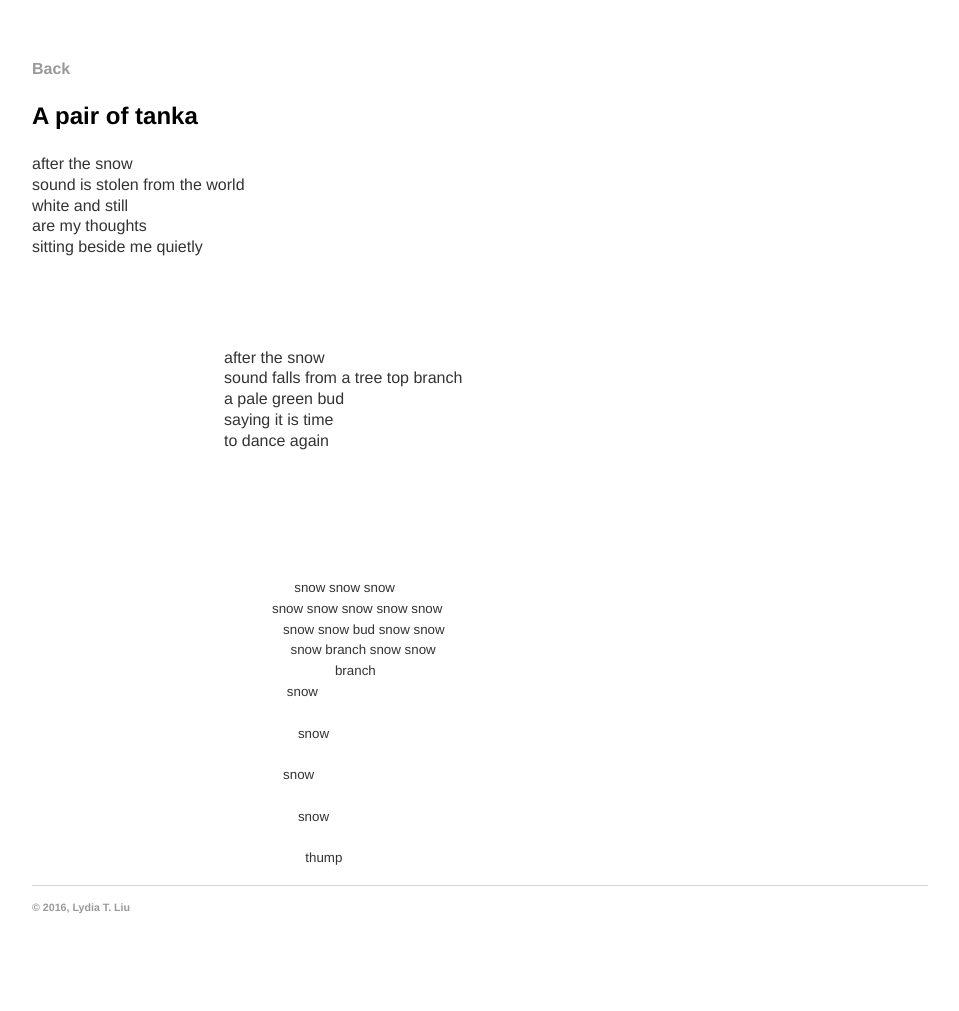
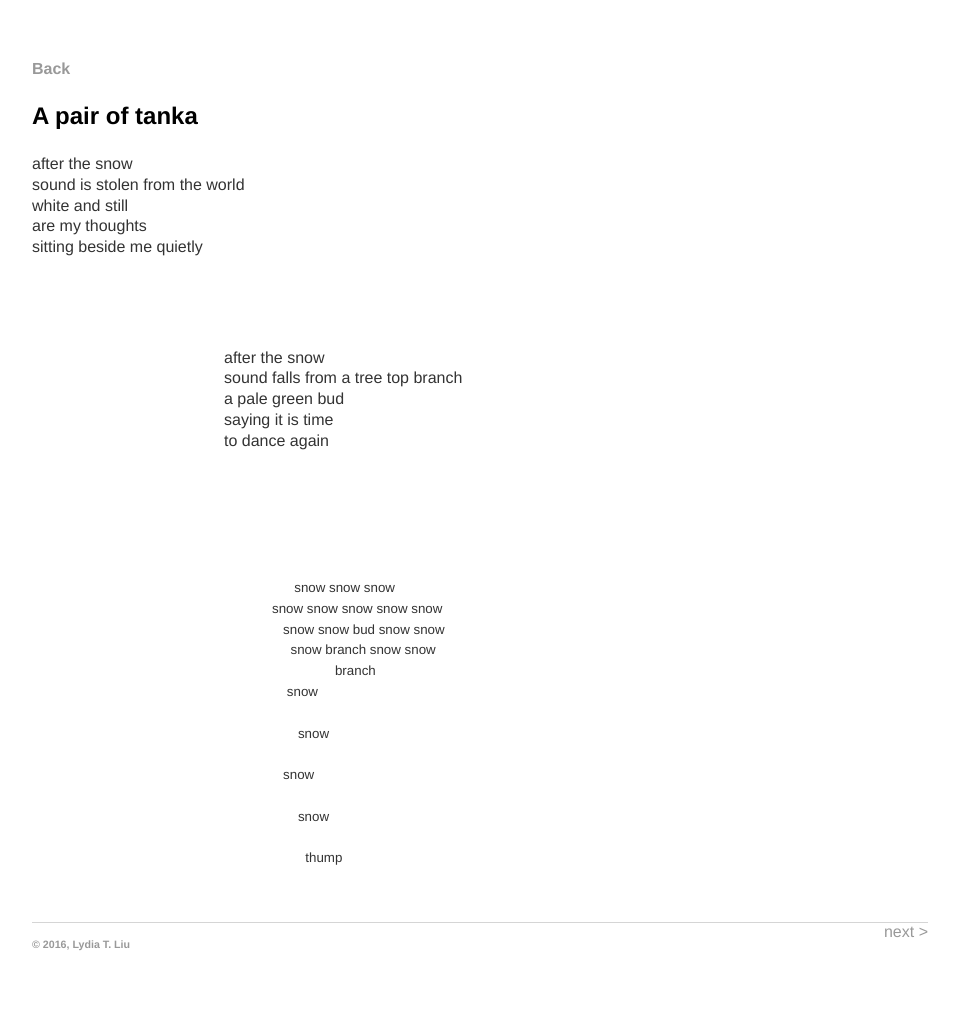
Before and after one commit to serenalwang/serenalwang.github.io, a Jekyll site: the page built from poems/tanka.md, in a window 1280 px wide. Shown: the whole page, without its empty margins (160-1119 px from the left). Built offline with Jekyll 4.4.1, drawn with Linux system fonts in a browser that asks for light colours; before the commit the page ends 974 px from its top, so only the background shows below that.

Commit message:
Update tanka.md

```diff
--- a/poems/tanka.md
+++ b/poems/tanka.md
@@ -48,3 +48,7 @@
 &nbsp;
 &nbsp;&nbsp;&nbsp;&nbsp;&nbsp;&nbsp;&nbsp;&nbsp;&nbsp;thump
 </span>
+
+&nbsp;
+
+<a href="/poems/lorem" style="float: right;">next ></a>
```
